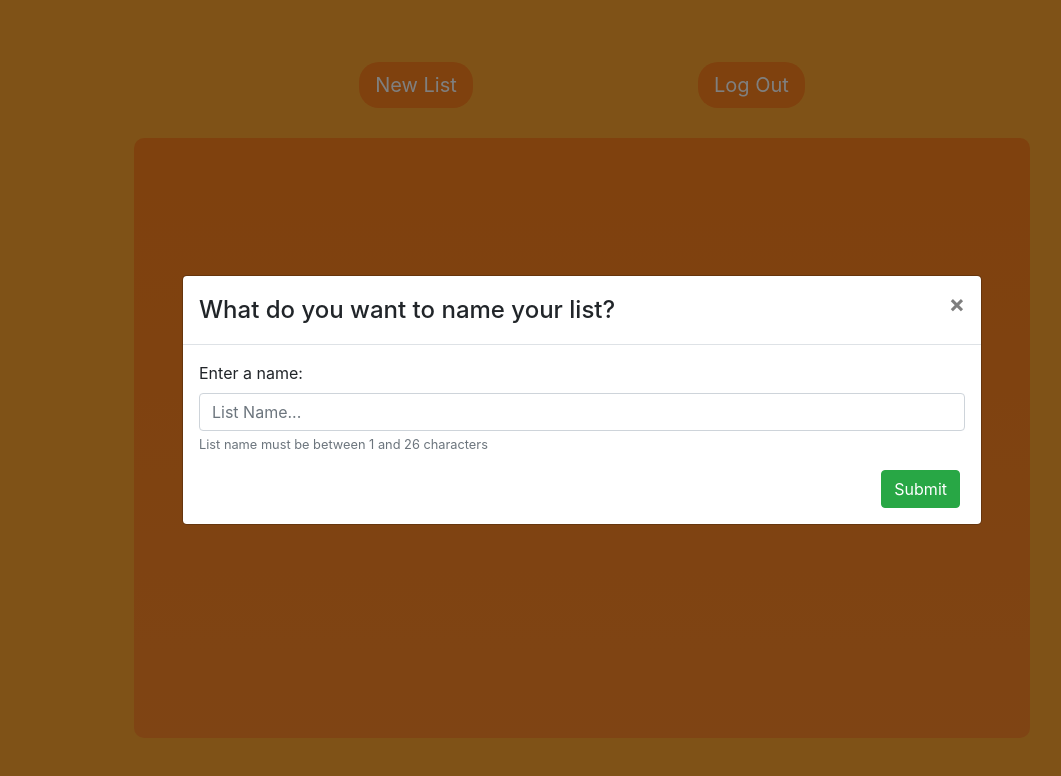
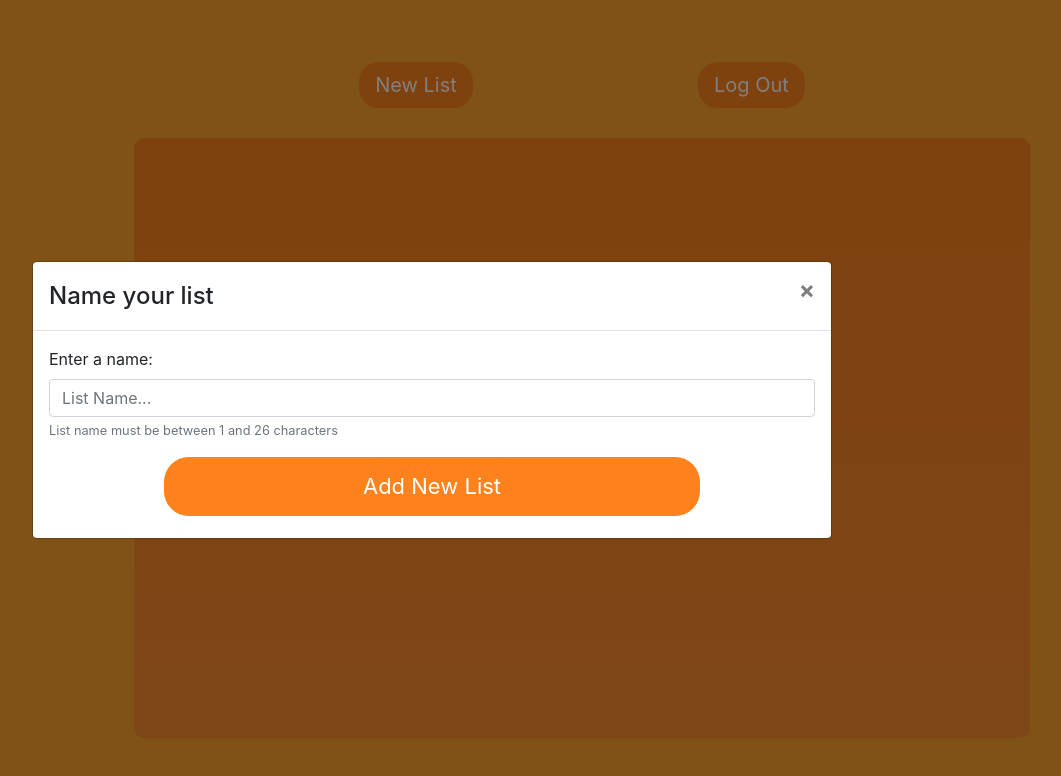
Before and after one commit to smithspencer817/todo-frontend, a React (Create React App) app: page /home in a window 1280 px wide. Both pictures are taken after a click on the button "New List". Shown: the top 776 px of the page, without its empty margins (58-1119 px from the left). Built offline with nearby package versions, Linux system fonts and the light colour scheme.

Commit message:
new list button re-stylized

```diff
--- a/src/App.css
+++ b/src/App.css
@@ -81,7 +81,7 @@
 }
 
 #home-page-list-container {
-  background: linear-gradient(to top, rgb(255, 137, 40), rgb(255, 130, 28));
+  background: linear-gradient(to top, rgb(255, 141, 48), rgb(255, 130, 28));
   padding: 30px;
   border-radius: 10px;
   text-align: center;
@@ -122,11 +122,30 @@
 
 /* ------------------- new list modal --------------------- */
 
-.new-list-form-button {
-  float: right;
-  margin-right: 5px;
+#new-list-form-button {
+  background-color: rgb(255, 130, 28);
+  border-radius: 25px;
+  border: 7px solid rgb(255, 130, 28);
+  color: white;
+  margin-bottom: -10px;
+  width: 70%;
+  font-size: 22px;
+}
+
+#new-list-form-button:focus {
+  outline: none;
+  box-shadow: none;
+}
+
+#new-list-form-button-container {
+  text-align: center;
 }
 
 .logout-modal {
   text-align: center;
 }
+
+#new-list-modal {
+  margin-left: 90px;
+  margin-right: 90px;
+}
--- a/src/components/ListForm.js
+++ b/src/components/ListForm.js
@@ -31,11 +31,10 @@ function ListForm(props) {
                 setError(list[0].message)
             } else {
                 props.addList(list["list"])
-                setError("New List Created")
                 setTimeout(() => {
                     setModalShow(false)
                     setError("")
-                }, 1000)
+                }, 500)
             }
         })
         event.target.reset();
@@ -62,7 +61,7 @@ function ListForm(props) {
             >
             <Modal.Header closeButton>
                 <Modal.Title id="contained-modal-title-vcenter">
-                What do you want to name your list?
+                Name your list
                 </Modal.Title>
             </Modal.Header>
             <Modal.Body>
@@ -74,6 +73,7 @@ function ListForm(props) {
                         List name must be between 1 and 26 characters
                         </Form.Text>
                     </Form.Group>
+                    <Form.Group id="new-list-form-button-container">
                     {(() => {
                         switch (error) {
                             case "": return null;
@@ -81,7 +81,8 @@ function ListForm(props) {
                             default: return <Alert variant="danger">{error}</Alert>;
                         }
                     })()}
-                    <Button variant="success" type="submit" className="new-list-form-button">Submit</Button>
+                    <Button type="submit" id="new-list-form-button">Add New List</Button>
+                    </Form.Group>
                 </Form>
             </Modal.Body>
             </Modal>
```
